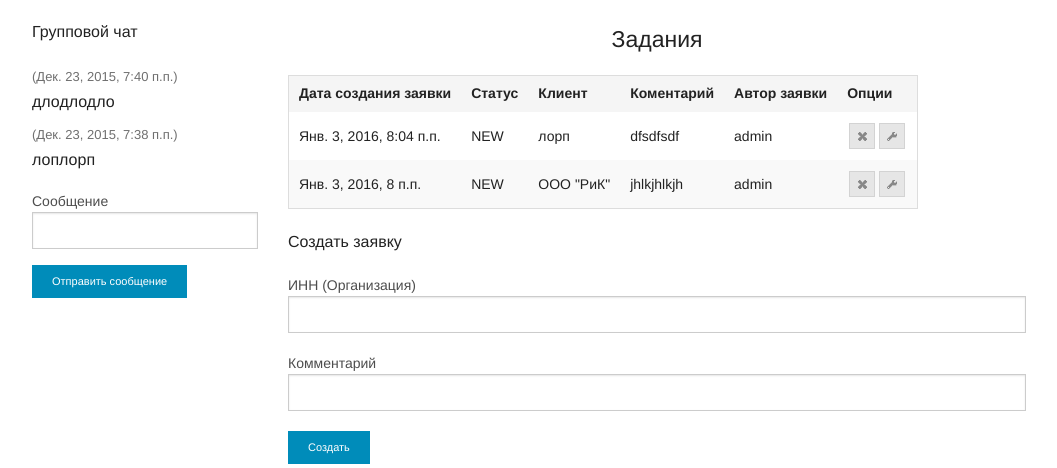
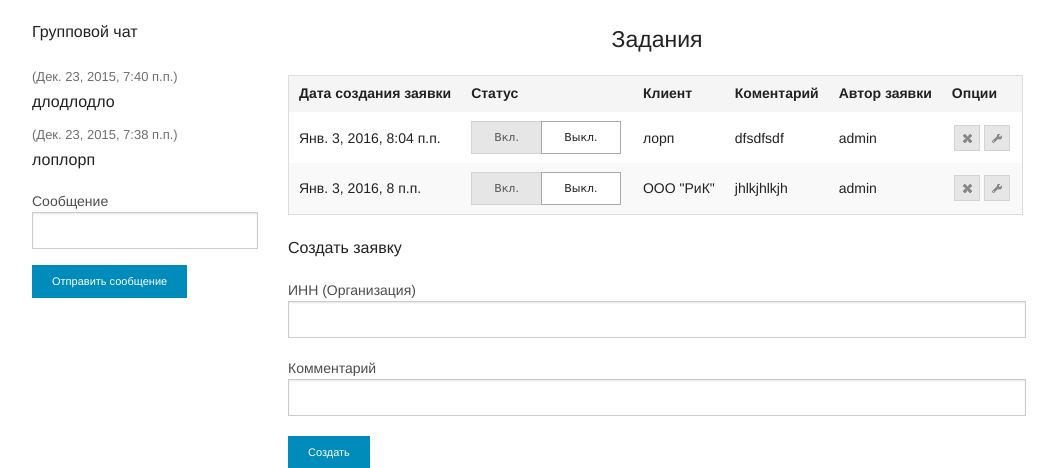
Before and after one commit to zarechnev/r-crm, a Django app: page /crm/ in a window 1280 px wide. Shown: the part 45-513 px from the top of the page, without its empty margins (111-1168 px from the left). Run offline with Django 3.2, Linux system fonts and the light colour scheme; a user stored in the database is signed in; data comes from the database, SQL or seed files in the repository; parts of the project's set-up code (start-up, migrations or seed data) failed here and were passed over.

Commit message:
Промежуточный коммит.
*) Начата реализация алгоритма работы со сменой статуса заявки.

```diff
--- a/rcrm_django/crm/templates/crm_only_table.html
+++ b/rcrm_django/crm/templates/crm_only_table.html
@@ -13,7 +13,13 @@
     {% if not task.is_removed %}
         <tr>
             <td>{{ task.create_date }}</td>
-            <td>{{ task.status }}</td>
+            <td>
+                <div class="cl_radio_btns">
+                    <input type="radio" id="radio1_{{ client.id }}" onchange='obj_switch_status( "client", {{ client.id }}, 1 )' name="radio_{{ client.id }}" {% if client.is_active %} checked {% endif %}>
+                        <label for="radio1_{{ client.id }}">Вкл.</label>
+                    <input type="radio" id="radio0_{{ client.id }}" onchange='obj_switch_status( "client", {{ client.id }}, 0 )' name="radio_{{ client.id }}" {% if not client.is_active %} checked {% endif %}>
+                        <label for="radio0_{{ client.id }}">Выкл.</label>
+                </div>
             <td>{{ task.client.sname }}</td>
             <td>{{ task.create_comment }}</td>
             <td>{{ task.create_user.username }}</td>
--- a/rcrm_django/static/js/rcrm_functions.js
+++ b/rcrm_django/static/js/rcrm_functions.js
@@ -31,6 +31,7 @@ function show_crm()
                         }
                     );
                 });
+                $(function() {$( ".cl_radio_btns" ).buttonset();});
             }
         });
     }
```
Also changed, not shown: rcrm_django/crm/models.py (line endings or trailing spaces).
